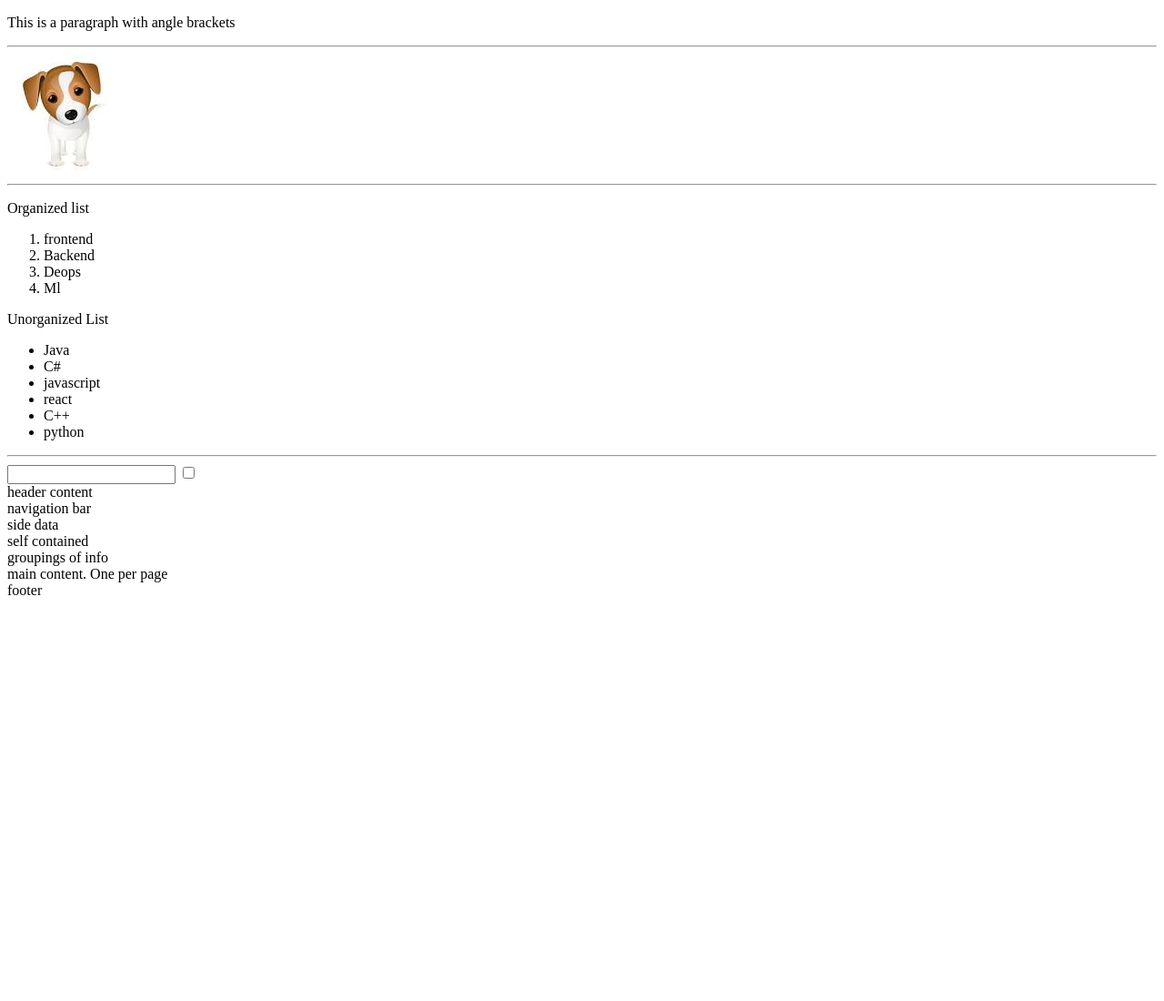
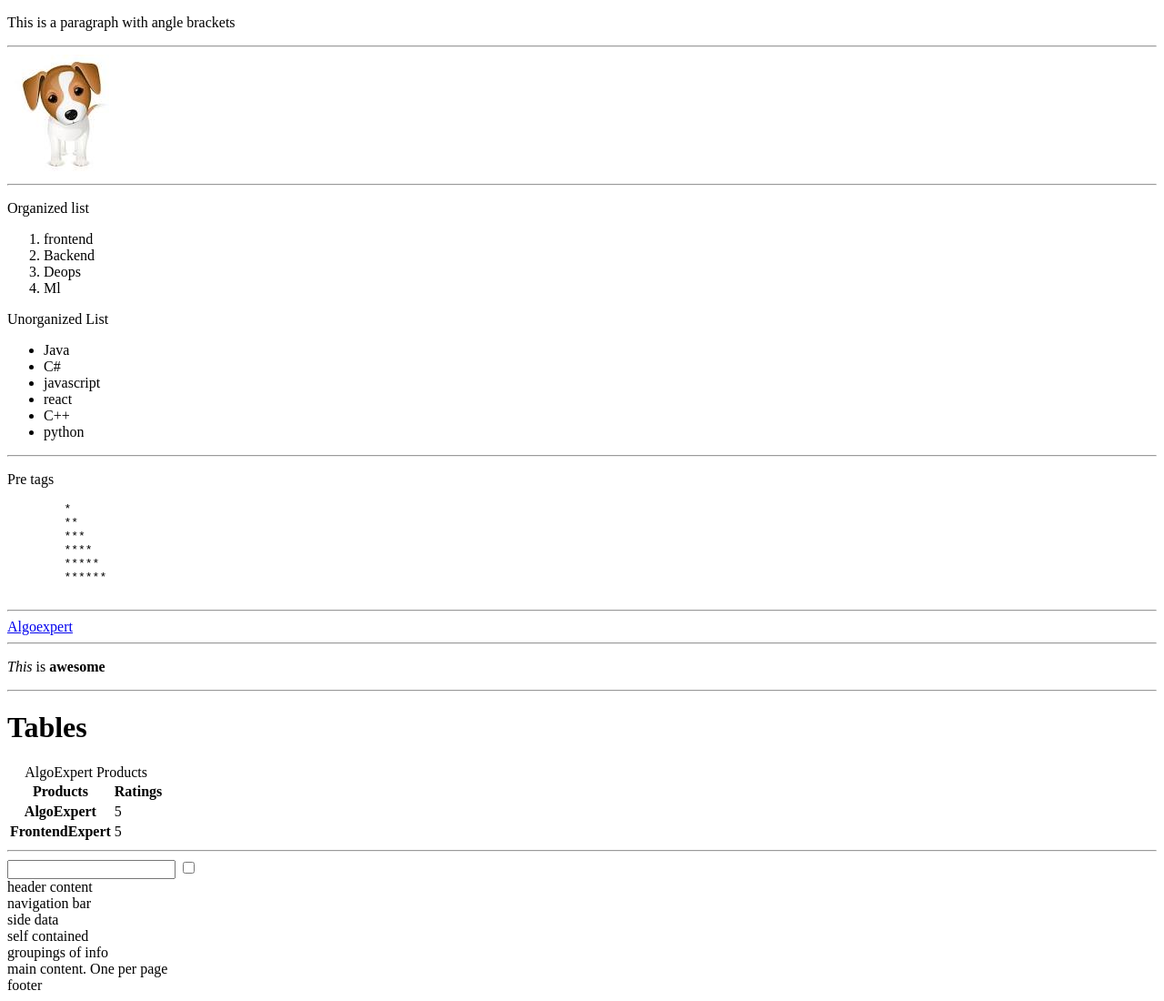
Before and after one commit to JustusMochache/algoexperthtmlcrushcourse, a plain HTML site: page index.html in a window 1280 px wide. Shown: the whole page at 91% size. Before the commit the page ends 800 px from the top, so only its background shows below. Drawn offline with Linux system fonts and the light colour scheme.

Commit message:
add tables

```diff
--- a/index.html
+++ b/index.html
@@ -39,6 +39,45 @@
     </ul>
 
     <hr>
+    <p>Pre tags</p>
+
+    <pre>
+        *
+        **
+        ***
+        ****
+        *****
+        ******
+    </pre>
+    <hr>
+    <a href="https://algoexpert.io">Algoexpert</a>
+
+    <hr>
+    <p><em>This</em> is <strong>awesome</strong></p>
+    <hr>
+    <h1>Tables</h1>
+
+    <table>
+        <caption>AlgoExpert Products</caption>
+        <thead>
+            <tr scope="col">
+                    <th>Products</th>
+                    <th>Ratings</th>
+            </tr>
+        </thead>
+        <tbody>
+            <tr scope="row">
+                <th>AlgoExpert</th>
+                <td>5</td>
+            </tr>
+            <tr scope="row">
+                <th>FrontendExpert</th>
+                <td>5</td>
+            </tr>
+        </tbody>
+    </table>
+
+    <hr>
 
     <!-- checkbox -->
     <input type="text"/>
```
